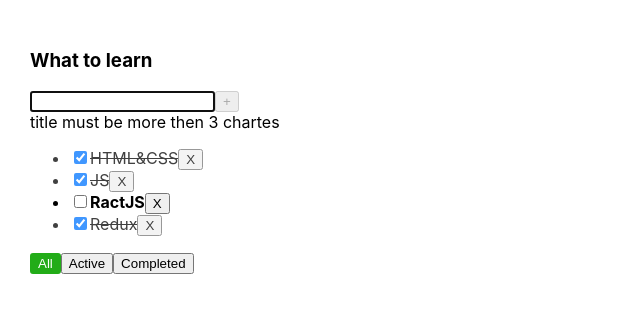
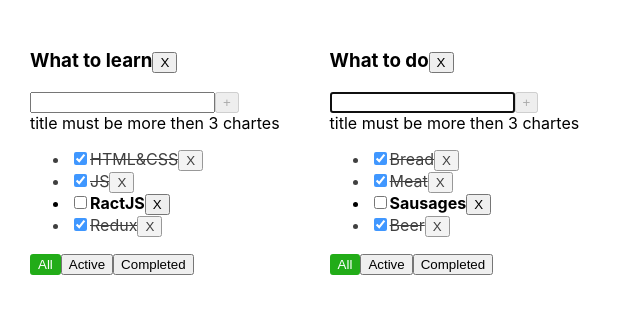
Before and after one commit to VladSkij/Lessons, a React (Vite) app: page / in a window 1280 px wide. Shown: the top 314 px of the page, without its empty margins (0-640 px from the left). Built offline with nearby package versions, Linux system fonts and the light colour scheme.

Commit message:
Add multi tasks & multi tasks logic

```diff
--- a/src/App.tsx
+++ b/src/App.tsx
@@ -1,102 +1,147 @@
 import './App.css'
-     import {TodolistItem} from "./TodolistItem.tsx";
+import TodolistItem from "./TodolistItem.tsx";
 import {useState} from "react";
 import {v1} from "uuid";
 
+export type ToDoListType = {
+    todolistId: string;
+    title: string;
+    filter: FilterValuesType;
+}
+
 export type TaskType = {
     id: string;
-    title: string
-    isDone: boolean
+    title: string;
+    isDone: boolean;
 }
 
 export type FilterValuesType = "all" | "active" | "completed"
-export const App=()=> {
 
+export type TasksStateType = {
+    [toDoListId: string]: TaskType[]
+}
+
+export const App = () => {
     //BLL:
-    const todolistTitle: string = "What to learn ";
-    //State:
-    const [tasks, setTask] = useState<TaskType[]>( // Определяем данные при изменении которых - требуется обновление интерфейса -> (отрисовка)//будет лежать уже nextState
-        [
-            {id:v1(), title:"HTML&CSS", isDone:true},
-            {id:v1(), title:"JS", isDone:true},
-            {id:v1(), title:"RactJS", isDone:false},
-            {id:v1(), title:"Redux", isDone:true},
-        ]
-    );
+
+    // State:
+    const toDoListId_1 = v1();
+    const toDoListId_2 = v1();
+
+    const [toDoLists, setToDoLists] = useState<ToDoListType[]>([
+        {todolistId: toDoListId_1, title: "What to learn", filter: "all"},
+        {todolistId: toDoListId_2, title: "What to do", filter: "all"}
+    ]);
+
+    const [tasks, setTask] = useState<TasksStateType>({
+        [toDoListId_1]: [
+            {id: v1(), title: "HTML&CSS", isDone: true},
+            {id: v1(), title: "JS", isDone: true},
+            {id: v1(), title: "RactJS", isDone: false},
+            {id: v1(), title: "Redux", isDone: true},],
+        [toDoListId_2]: [
+            {id: v1(), title: "Bread", isDone: true},
+            {id: v1(), title: "Meat", isDone: true},
+            {id: v1(), title: "Sausages", isDone: false},
+            {id: v1(), title: "Beer", isDone: true},
+        ],
+    })
 
 
     //Logic
-    const deleteTask = (taskId: TaskType["id"]) =>{
+    const deleteTask = (taskId: TaskType["id"], toDoListId: ToDoListType['todolistId']) => {
         //1.Иммутабельно создаем новое состояние
-        const nextState: TaskType[] = tasks.filter(t=>t.id !== taskId);
-        //2.Передаем новое состояние которое реакт сравнивает для обновления его визуализации
-        setTask(nextState);
-    }
-    // const todolistTitle_1: string = "Songs";
-    // const task2: TaskType[] =[
-    //     //
-    // ]
-    // const todolistTitle_2: string = "Books";
-    // const task3: TaskType[] =[
-    //     {id:1, title:"Harry Potter", isDone:false},
-    //     {id:2, title:"The Little Prince", isDone:false},
-    //     {id:3, title:"The Hobbit", isDone:false},
-    //     {id:4, title:"Dune", isDone:true},
-    //     {id:5, title:"Jack", isDone:false}
-    // ]
+        // const taskToDelate = (tasks[toDoListId])
+        // const newTask = taskToDelate.filter(t => t.id !== taskId)
+        // const nextState = (...tasks)
+        // nextState[toDoListId] = newTask
 
-    const createTask = (title:TaskType["title"])=>{
-        //1.Иммутабельно создаем новое состояние
-        const newTask: TaskType = {
-            id: v1(),
-            title:title,
-            isDone:false
+        const nextState = {
+            ...tasks,
+            [toDoListId]: tasks[toDoListId].filter(t => t.id !== taskId)
         }
-        const nextState: TaskType[] = [...tasks, newTask];
-        //2.Передаем новое состояние которое реакт сравнивает для обновления его визуализации
-        setTask(nextState);
-    }
-
-    const updateTask = (taskId: TaskType["id"], newTaskStatus: TaskType["isDone"]) =>{
-        //1.Иммутабельно создаем новое состояние
-        const nextState: TaskType[] = tasks.map(t=>t.id === taskId ? {...t, isDone: newTaskStatus}:t);
 
         //2.Передаем новое состояние которое реакт сравнивает для обновления его визуализации
         setTask(nextState);
     }
 
+    const createTask = (title: TaskType["title"], toDoListId: ToDoListType['todolistId']) => {
+        //1.Иммутабельно создаем новое состояние
+        //create new task
+        const newTask: TaskType = {
+            id: v1(),
+            title: title,
+            isDone: false
+        }
+        const nextState: TasksStateType = {
+            ...tasks,
+            [toDoListId]: [...tasks[toDoListId], newTask]
+        }
+        //2.Передаем новое состояние которое реакт сравнивает для обновления его визуализации
+        setTask(nextState);
+    }
 
+    const updateTask = (taskId: TaskType["id"], newTaskStatus: TaskType["isDone"], toDoListId: ToDoListType['todolistId']) => {
+        //1.Иммутабельно создаем новое состояние
+        const nextState: TasksStateType = {
+            ...tasks,
+            [toDoListId]: tasks[toDoListId].map(t => t.id === taskId ? {...t, isDone: newTaskStatus} : t)
+        }
 
-    //UI:
-    const [filter, setFilter] = useState<FilterValuesType>("all");
-    const changeTodolistFilter = (newFilterValue:FilterValuesType) =>{
-        setFilter(newFilterValue)
+        //2.Передаем новое состояние которое реакт сравнивает для обновления его визуализации
+        setTask(nextState);
     }
-    const getFiltredTasksForRender=()=>{
+
+    const changeTodolistFilter = (newFilterValue: FilterValuesType, toDoListId: ToDoListType['todolistId']) => {
+        //1.Иммутабельно создаем новое состояние
+        const nextState: ToDoListType[] = toDoLists.map(tl => tl.todolistId === toDoListId ? {...tl, filter: newFilterValue} : tl);
+        //2.Передаем новое состояние которое реакт сравнивает для обновления его визуализации
+        setToDoLists(nextState)
+    }
+
+    const delateToDoList = (toDoListId: ToDoListType['todolistId']) => {
+        //1.Иммутабельно создаем новое состояние
+        const nextState: ToDoListType[] = toDoLists.filter(tl => tl.todolistId !== toDoListId);
+        //2.Передаем новое состояние которое реакт сравнивает для обновления его визуализации
+        setToDoLists(nextState)
+        const copyTasksState = {...tasks};
+        delete copyTasksState[toDoListId];
+        setTask(copyTasksState);
+    }
+
+    //UI
+    const getFiltredTasksForRender = (tasks: TaskType[], filter: FilterValuesType) => {
         let tasksForRender = tasks
-        if (filter === "active"){
+        if (filter === "active") {
             tasksForRender = tasks.filter(t => !t.isDone);
         }
-        if (filter === "completed"){
+        if (filter === "completed") {
             tasksForRender = tasks.filter(t => t.isDone);
         }
         return tasksForRender;
     }
 
-  return (
-      <div className="app">
+    const toDoListsComponents = toDoLists.map(tl => {
+        return (
             <TodolistItem
-                title={todolistTitle}
-                tasks = {getFiltredTasksForRender()}
+                key={tl.todolistId}
+                todolistId={tl.todolistId}
+                title={tl.title}
+                tasks={getFiltredTasksForRender(tasks[tl.todolistId], tl.filter)}
+                filter={tl.filter}
+
                 createTask={createTask}
                 deleteTask={deleteTask}
                 changeTodolistFilter={changeTodolistFilter}
-                updateTask = {updateTask}
-                filter={filter}
+                updateTask={updateTask}
+                delateToDoList={delateToDoList}
             />
+        )
+    })
 
-            {/*<TodolistItem title={todolistTitle_1} tasks = {task2}/>*/}
-            {/*<TodolistItem title={todolistTitle_2} tasks = {task3}/>*/}
-      </div>
-  )
+    return (
+        <div className="app">
+            {toDoListsComponents}
+        </div>
+    )
 }
--- a/src/TodolistItem.tsx
+++ b/src/TodolistItem.tsx
@@ -1,4 +1,4 @@
-import {FilterValuesType, TaskType} from "./App.tsx";
+import {FilterValuesType, TaskType, ToDoListType} from "./App.tsx";
 import {Button} from "./Button.tsx";
 import {ChangeEvent, useState} from "react";
 import {KeyboardEvent} from "react";
@@ -8,78 +8,83 @@ type TodolistPropsType = {
     title: string
     tasks: TaskType[]
     filter: FilterValuesType
-    createTask : (title:TaskType["title"]) =>void
-    deleteTask: (taskId: TaskType["id"]) => void
-    changeTodolistFilter: (newFilterValue:FilterValuesType) => void
-    updateTask :(taskId: TaskType["id"], newTaskStatus: TaskType["isDone"])=>void
+    todolistId: string
+    createTask: (title: TaskType["title"], toDoListId: ToDoListType['todolistId']) => void
+    deleteTask: (taskId: TaskType["id"], toDoListId: ToDoListType['todolistId']) => void
+    changeTodolistFilter: (newFilterValue: FilterValuesType, toDoListId: ToDoListType['todolistId']) => void
+    updateTask: (taskId: TaskType["id"], newTaskStatus: TaskType["isDone"], toDoListId: ToDoListType['todolistId']) => void
+    delateToDoList: (toDoListId: ToDoListType['todolistId']) => void
 }
 
-export const TodolistItem = ({
-                                    //(props: PropsType) => {
-                                    //const { title, tasks, deleteTask, changeTodolistFilter } = props;
+const TodolistItem = ({
+                                 //(props: PropsType) => {
+                                 //const { title, tasks, deleteTask, changeTodolistFilter } = props;
                                  title,
                                  tasks,
                                  filter,
+                                 todolistId,
                                  createTask,
                                  deleteTask,
                                  updateTask,
-                                 changeTodolistFilter
+                                 changeTodolistFilter,
+                                 delateToDoList
                              }: TodolistPropsType) => {
 
     // const taskTitleRef = useRef<HTMLInputElement>(null);
     const [taskTitle, setTaskTitle] = useState("");
     const [error, setError] = useState(false);
 
-    const onKeyDownCreateTaskHandler = (e:KeyboardEvent<HTMLInputElement>)=>{
-            if (e.key === "Enter" && taskTitle.length >= 3 && taskTitle.length <10) {
-                createTaskHandler()
-            }
+    const onKeyDownCreateTaskHandler = (e: KeyboardEvent<HTMLInputElement>) => {
+        if (e.key === "Enter" && taskTitle.length >= 3 && taskTitle.length < 10) {
+            createTaskHandler()
         }
+    }
 
     const createTaskHandler = () => {
-        // if(taskTitleRef.current){
-        //     createTask(taskTitleRef.current.value)
-        //     taskTitleRef.current.value =""
-        // }
         const trimmedTaskTitle = taskTitle.trim();
-        if(trimmedTaskTitle){
-            createTask(taskTitle);
-        }else{
+        if (trimmedTaskTitle) {
+            createTask(taskTitle, todolistId);
+        } else {
             setError(true);
         }
 
         setTaskTitle("");
     }
 
-    const changeTaskHandler = (e: ChangeEvent<HTMLInputElement>)=>{
+    const changeTaskHandler = (e: ChangeEvent<HTMLInputElement>) => {
         error && setError(false);
-        setTaskTitle(e.currentTarget.value)}
+        setTaskTitle(e.currentTarget.value)
+    }
 
     return (
         <div>
-            <h3>{title}</h3>
+            <h3>
+                {title}
+                <Button title={'X'} onClickFunction={()=>delateToDoList(todolistId)}/>
+            </h3>
             <div>
                 <input
                     autoFocus={true}
                     value={taskTitle}
                     onChange={changeTaskHandler}
                     onKeyDown={onKeyDownCreateTaskHandler}
-                    className={error? "error" : ""}
+                    className={error ? "error" : ""}
                 />
                 <Button title="+"
                         onClickFunction={createTaskHandler}
-                        disabled={taskTitle.length < 3 || taskTitle.length>10}
+                        disabled={taskTitle.length < 3 || taskTitle.length > 10}
                 />
-                {!error && taskTitle.length < 3 &&<div>title must be more then 3 chartes</div>}
-                {!error && taskTitle.length >= 3 && taskTitle.length <10 &&<div>title must be less then 10 chartes</div>}
-                {taskTitle.length >= 10  &&<div style={{color:"red"}}>Max title length is 10 chartes</div>}
-                {error && <div style={{color:"red"}}>Title is requared</div>}
+                {!error && taskTitle.length < 3 && <div>title must be more then 3 chartes</div>}
+                {!error && taskTitle.length >= 3 && taskTitle.length < 10 &&
+                    <div>title must be less then 10 chartes</div>}
+                {taskTitle.length >= 10 && <div style={{color: "red"}}>Max title length is 10 chartes</div>}
+                {error && <div style={{color: "red"}}>Title is requared</div>}
             </div>
             {tasks.length === 0 ? (<p>No tasks</p>) : (
                 <ul>
                     {
                         tasks.map((t: TaskType) => {
-                            const updateTaskHandler = (e :ChangeEvent<HTMLInputElement>)=>updateTask(t.id, e.currentTarget.checked)
+                            const updateTaskHandler = (e: ChangeEvent<HTMLInputElement>) => updateTask(t.id, e.currentTarget.checked , todolistId)
                             return (
                                 <li className={t.isDone ? "task-done" : "task-active"}>
                                     <input
@@ -88,7 +93,7 @@ export const TodolistItem = ({
                                         onChange={updateTaskHandler}
                                     />
                                     <span>{t.title}</span>
-                                    <Button title="X" onClickFunction={() => deleteTask(t.id)}/>
+                                    <Button title="X" onClickFunction={() => deleteTask(t.id, todolistId)}/>
                                 </li>
                             )
                         })}
@@ -97,18 +102,19 @@ export const TodolistItem = ({
             )}
             <div>
                 <Button
-                    className={filter === "all" ? "btn-filter-active":''}
+                    className={filter === "all" ? "btn-filter-active" : ''}
                     title="All"
-                    onClickFunction={()=>changeTodolistFilter("all")}/>
+                    onClickFunction={() => changeTodolistFilter("all", todolistId)}/>
                 <Button
-                    className={filter === "active" ? "btn-filter-active":''}
+                    className={filter === "active" ? "btn-filter-active" : ''}
                     title="Active"
-                    onClickFunction={()=>changeTodolistFilter("active")}/>
+                    onClickFunction={() => changeTodolistFilter("active", todolistId)}/>
                 <Button
-                    className={filter === "completed" ? "btn-filter-active":''}
+                    className={filter === "completed" ? "btn-filter-active" : ''}
                     title="Completed"
-                    onClickFunction={()=>changeTodolistFilter("completed")}/>
+                    onClickFunction={() => changeTodolistFilter("completed", todolistId)}/>
             </div>
         </div>
     )
 }
+export default TodolistItem
```
